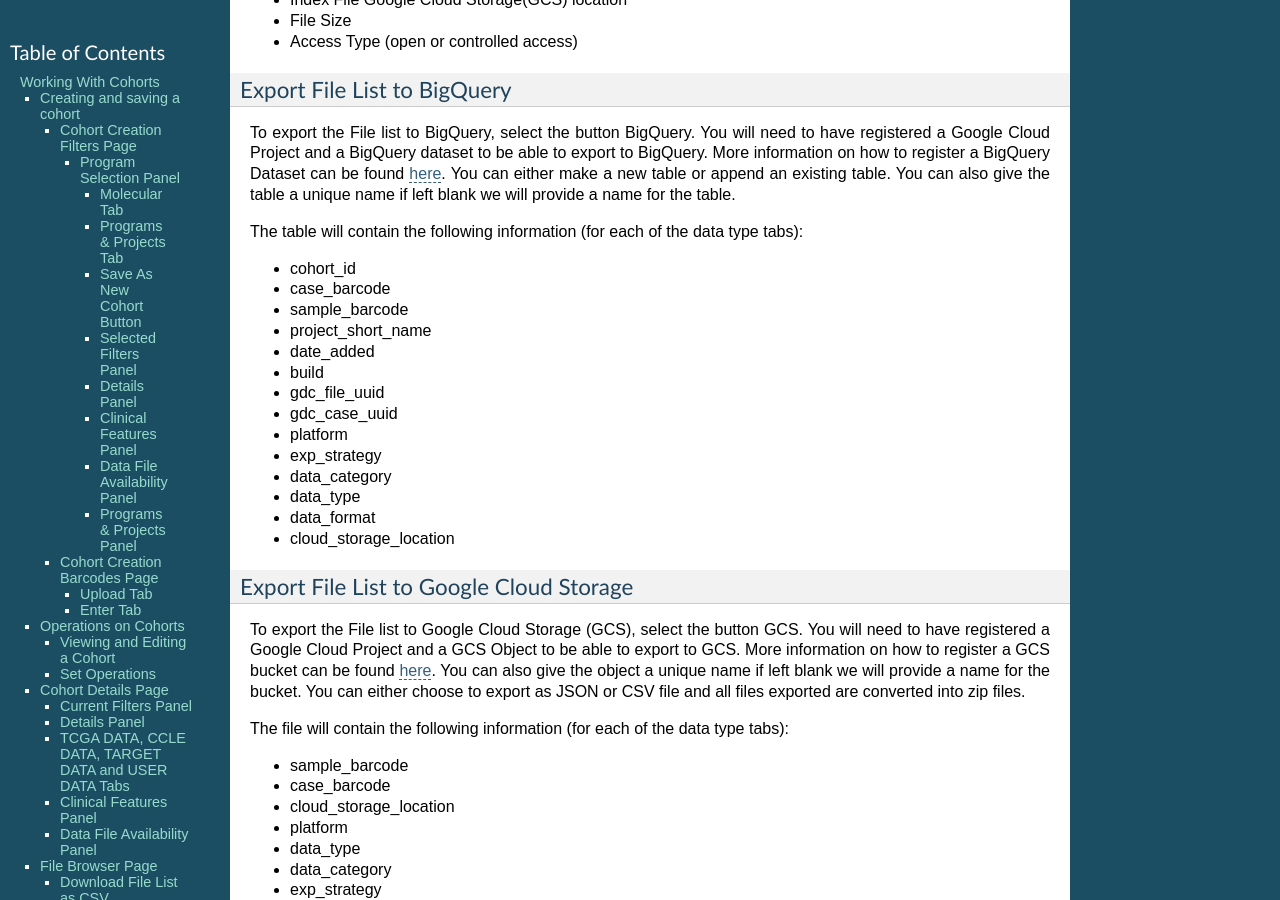
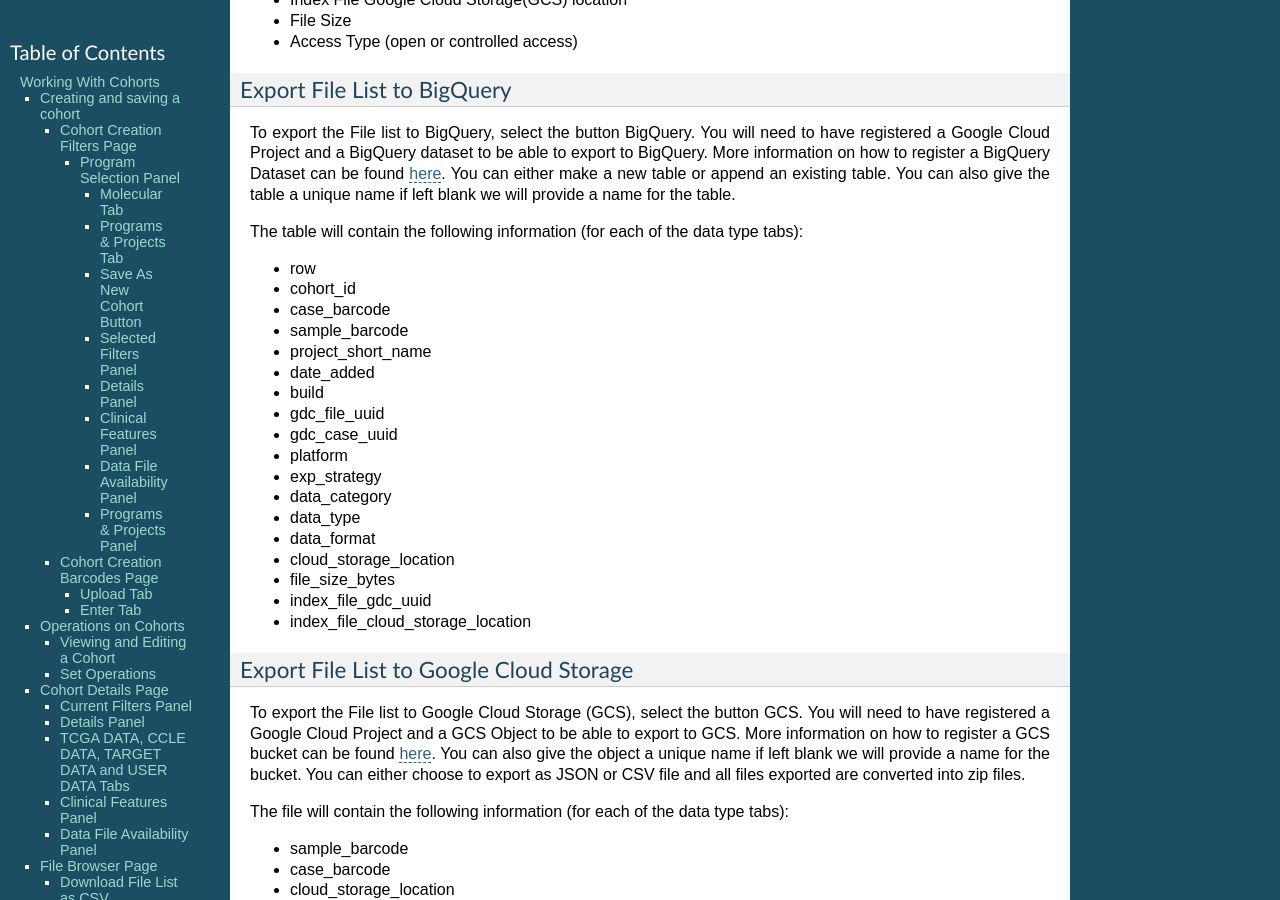
Before and after one commit to isb-cgc/readthedocs, a Sphinx documentation site: the page built from docs/source/sections/webapp/Saved-Cohorts.rst, in a window 1280 px wide and 900 px high, scrolled down 9783 px. Built offline with Sphinx 7.4.7, drawn with Linux system fonts in a browser that asks for light colours; pages that are not in the unit, such as notebooks, are missing from menus.

Commit message:
Export to BigQuery updated

```diff
--- a/docs/source/sections/webapp/Saved-Cohorts.rst
+++ b/docs/source/sections/webapp/Saved-Cohorts.rst
@@ -438,6 +438,7 @@ To export the File list to BigQuery, select the button BigQuery.  You will need
 
 The table will contain the following information (for each of the data type tabs):
 
+* row
 * cohort_id
 * case_barcode
 * sample_barcode
@@ -452,6 +453,9 @@ The table will contain the following information (for each of the data type tabs
 * data_type
 * data_format
 * cloud_storage_location
+* file_size_bytes
+* index_file_gdc_uuid
+* index_file_cloud_storage_location
 
 Export File List to Google Cloud Storage
 ========================================
```
